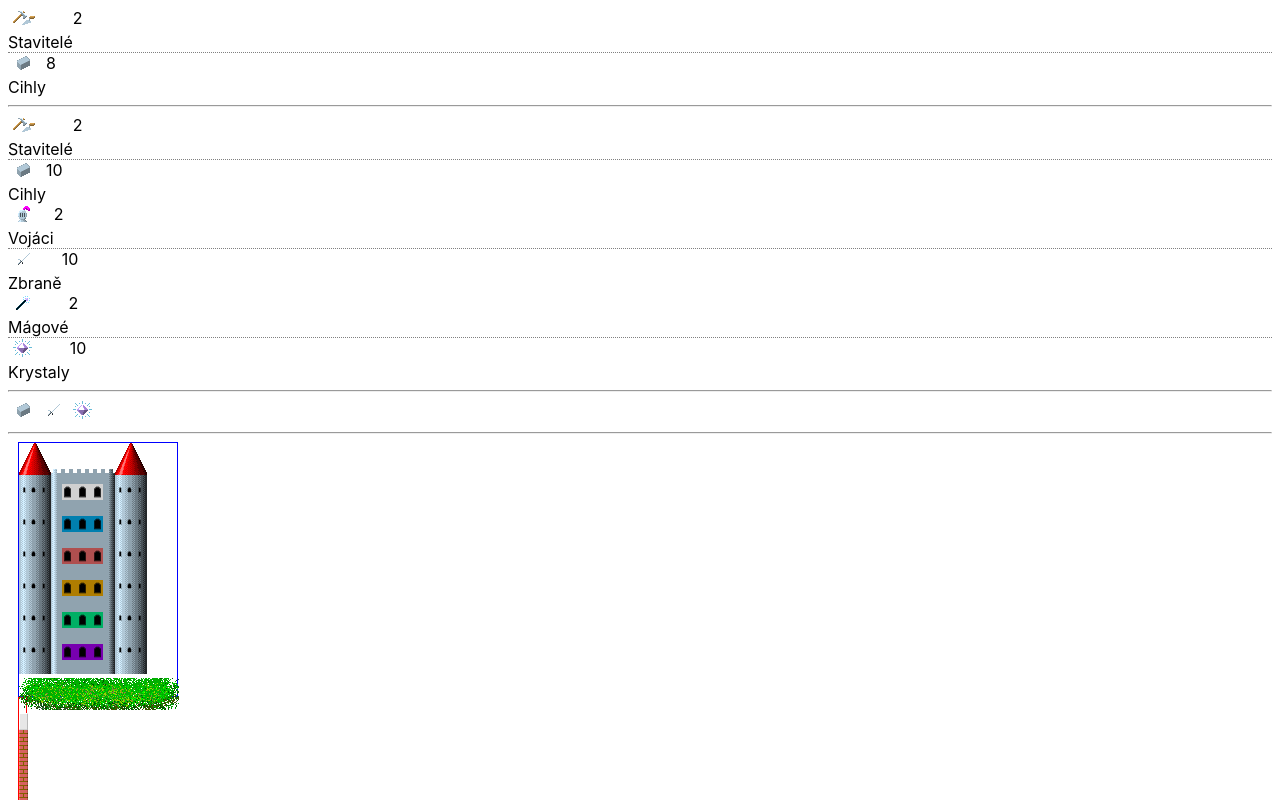
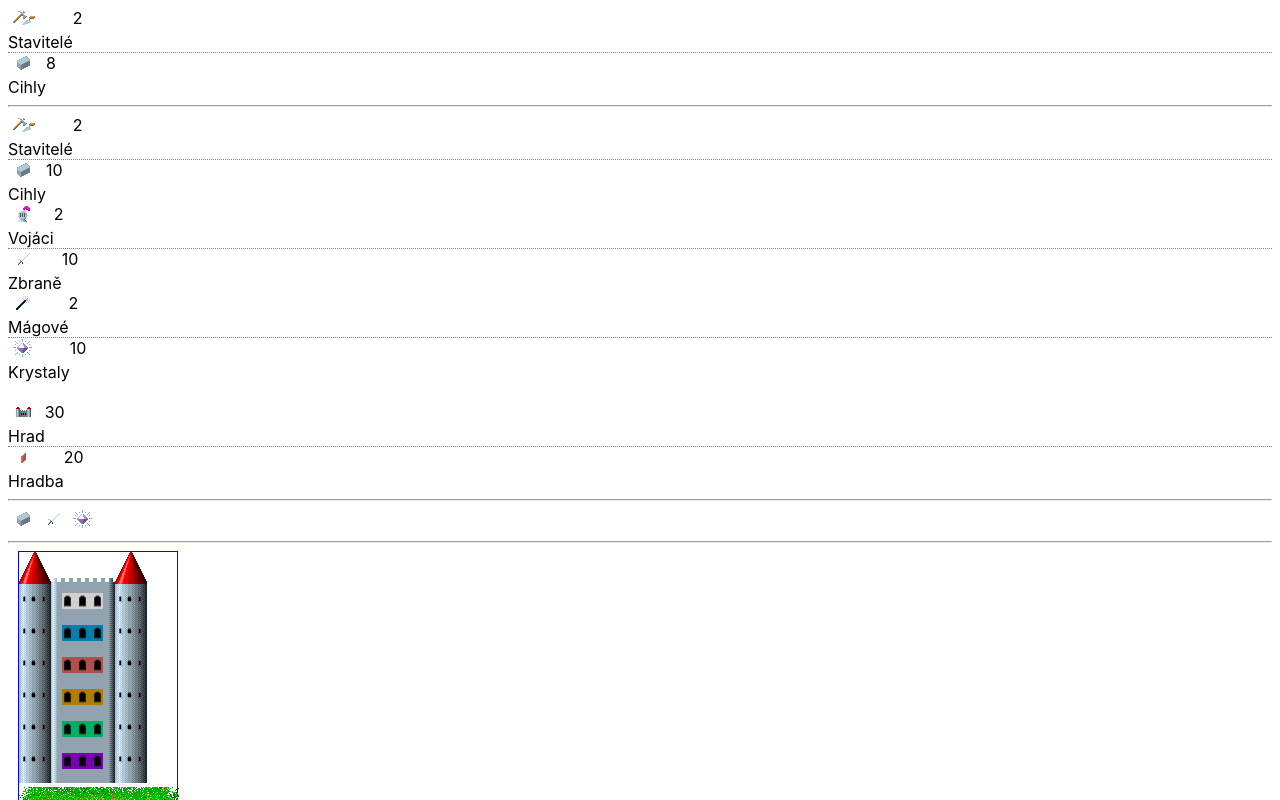
Before and after one commit to mhujer/ants, a React (Vite) app: page / in a window 1280 px wide. Shown: the top 800 px of the page. Built offline with nearby package versions, Linux system fonts and the light colour scheme.

Commit message:
[ci skip] player dashboard castle

```diff
--- a/src/App.tsx
+++ b/src/App.tsx
@@ -1,58 +1,11 @@
 import React from 'react';
-import { ResourceIcon } from './game/Resource/ResourceIcon';
-import { Castle } from './game/Castle/Castle';
 import './global.scss';
-import { Wall } from './game/Castle/Wall';
-import { CastleWithWall } from './game/Castle/CastleWithWall';
-import { PlayerDashboard } from './game/Player/PlayerDashboard';
-import { PlayerDashboardStats } from './game/Player/PlayerDashboardStats';
-import buildersIcon from './assets/images/dashboard-icons/builders.png';
-import bricksIcon from './assets/images/dashboard-icons/bricks.png';
+import { Demo } from './Demo';
 
 export const App: React.FC = () => {
     return (
         <>
-            <PlayerDashboardStats
-                resourceType={'bricks'}
-                creatorsLabel="Stavitelé"
-                creatorsIcon={buildersIcon}
-                creators={2}
-                amountLabel="Cihly"
-                amountIcon={bricksIcon}
-                amount={8}
-            />
-
-            <hr />
-
-            <PlayerDashboard builders={2} bricks={10} soldiers={2} weapons={10} mages={2} crystals={10} />
-
-            <hr />
-
-            <ResourceIcon resourceType={'bricks'} />
-            <ResourceIcon resourceType={'weapons'} />
-            <ResourceIcon resourceType={'crystals'} />
-
-            <hr />
-
-            <CastleWithWall player={'black'} castleHeight={0} wallHeight={0} />
-            <CastleWithWall player={'black'} castleHeight={50} wallHeight={50} />
-            <CastleWithWall player={'black'} castleHeight={100} wallHeight={100} />
-            <CastleWithWall player={'black'} castleHeight={150} wallHeight={200} />
-
-            <CastleWithWall player={'red'} castleHeight={0} wallHeight={0} />
-            <CastleWithWall player={'red'} castleHeight={50} wallHeight={50} />
-            <CastleWithWall player={'red'} castleHeight={100} wallHeight={100} />
-
-            <hr />
-
-            <Wall height={0} />
-            <Wall height={50} />
-            <Wall height={100} />
-
-            <Castle player={'black'} height={0} />
-            <Castle player={'black'} height={50} />
-            <Castle player={'black'} height={100} />
-            <Castle player={'red'} height={50} />
+            <Demo />
         </>
     );
 };
--- /dev/null
+++ b/src/Demo.tsx
@@ -0,0 +1,46 @@
+import React from 'react';
+import { ResourceIcon } from './game/Resource/ResourceIcon';
+import './global.scss';
+import { CastleWithWall } from './game/Castle/CastleWithWall';
+import { PlayerDashboardStats } from './game/Player/PlayerDashboardStats';
+import buildersIcon from './assets/images/dashboard-icons/builders.png';
+import bricksIcon from './assets/images/dashboard-icons/bricks.png';
+import { PlayerDashboard } from './game/Player/PlayerDashboard';
+
+export const Demo: React.FC = () => {
+    return (
+        <>
+            <PlayerDashboardStats
+                resourceType={'bricks'}
+                creatorsLabel="Stavitelé"
+                creatorsIcon={buildersIcon}
+                creators={2}
+                amountLabel="Cihly"
+                amountIcon={bricksIcon}
+                amount={8}
+            />
+
+            <hr />
+
+            <PlayerDashboard builders={2} bricks={10} soldiers={2} weapons={10} mages={2} crystals={10} />
+
+            <hr />
+
+            <ResourceIcon resourceType={'bricks'} />
+            <ResourceIcon resourceType={'weapons'} />
+            <ResourceIcon resourceType={'crystals'} />
+
+            <hr />
+
+            <CastleWithWall player={'black'} castleHeight={0} wallHeight={0} />
+            <CastleWithWall player={'black'} castleHeight={50} wallHeight={50} />
+            <CastleWithWall player={'black'} castleHeight={100} wallHeight={100} />
+            <CastleWithWall player={'black'} castleHeight={150} wallHeight={200} />
+
+            <CastleWithWall player={'red'} castleHeight={0} wallHeight={0} />
+            <CastleWithWall player={'red'} castleHeight={50} wallHeight={50} />
+            <CastleWithWall player={'red'} castleHeight={100} wallHeight={100} />
+            <CastleWithWall player={'red'} castleHeight={150} wallHeight={200} />
+        </>
+    );
+};
--- a/src/game/Player/PlayerDashboard.tsx
+++ b/src/game/Player/PlayerDashboard.tsx
@@ -7,6 +7,7 @@ import crystalsIcon from '../../assets/images/dashboard-icons/crystals.png';
 import magesIcon from '../../assets/images/dashboard-icons/mages.png';
 import soldiersIcon from '../../assets/images/dashboard-icons/soldiers.png';
 import weaponsIcon from '../../assets/images/dashboard-icons/weapons.png';
+import { PlayerDashboardCastleStats } from './PlayerDashboardCastleStats';
 
 interface Props {
     builders: number;
@@ -58,7 +59,8 @@ export const PlayerDashboard: React.FC<Props> = ({
                 amountIcon={crystalsIcon}
                 amount={crystals}
             />
-            {/*<CastleStats castle={castle} wall={wall} />*/}
+            <br />
+            <PlayerDashboardCastleStats castle={30} wall={20} />
         </div>
     );
 };
--- /dev/null
+++ b/src/game/Player/PlayerDashboardCastleStats.tsx
@@ -0,0 +1,36 @@
+import React from 'react';
+import styles from './PlayerDashboardStats.module.scss';
+
+import castleIcon from '../../assets/images/dashboard-icons/castle.png';
+import wallIcon from '../../assets/images/dashboard-icons/wall.png';
+
+interface Props {
+    castle: number;
+    wall: number;
+}
+
+export const PlayerDashboardCastleStats: React.FC<Props> = ({ castle, wall }) => {
+    return (
+        // eslint-disable-next-line @typescript-eslint/restrict-template-expressions
+        <div className={`${styles.playerStats} ${styles.resourceCastle}`}>
+            <div className={styles.row}>
+                <div className={styles.iconWrapper}>
+                    <div className={styles.icon}>
+                        <img src={castleIcon} />
+                    </div>
+                    <div className={styles.iconLabel}>Hrad</div>
+                </div>
+                <div className={styles.valueWrapper}>{castle}</div>
+            </div>
+            <div className={styles.row}>
+                <div className={styles.iconWrapper}>
+                    <div className={styles.icon}>
+                        <img src={wallIcon} />
+                    </div>
+                    <div className={styles.iconLabel}>Hradba</div>
+                </div>
+                <div className={styles.valueWrapper}>{wall}</div>
+            </div>
+        </div>
+    );
+};
--- a/src/game/Player/PlayerDashboardItem.module.scss
+++ b/src/game/Player/PlayerDashboardStats.module.scss
@@ -64,3 +64,7 @@
     background-color: $dashboardMagesBackgroundColor;
     border: 3px outset lighten($dashboardMagesBackgroundColor, 12);
 }
+.resource-castle {
+    background-color: $dashboardCastleBackgroundColor;
+    border: 3px outset lighten($dashboardCastleBackgroundColor, 12);
+}
--- a/src/game/Player/PlayerDashboardStats.tsx
+++ b/src/game/Player/PlayerDashboardStats.tsx
@@ -1,5 +1,5 @@
 import React from 'react';
-import styles from './PlayerDashboardItem.module.scss';
+import styles from './PlayerDashboardStats.module.scss';
 import { Resource } from '../Resource/Resource';
 
 interface Props {
```
